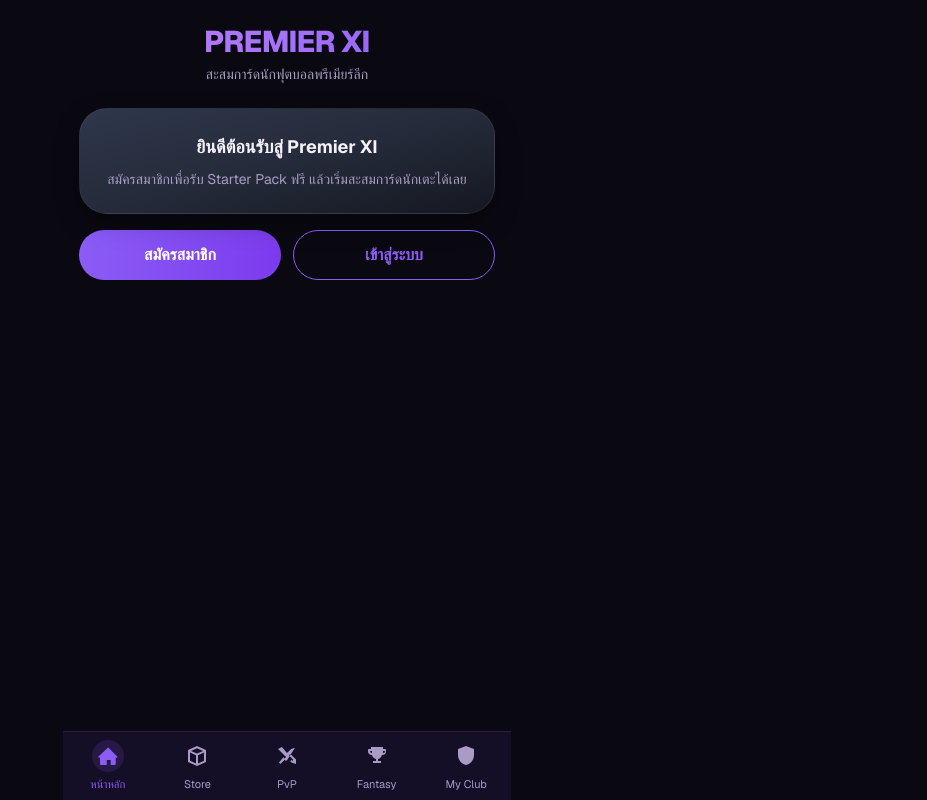
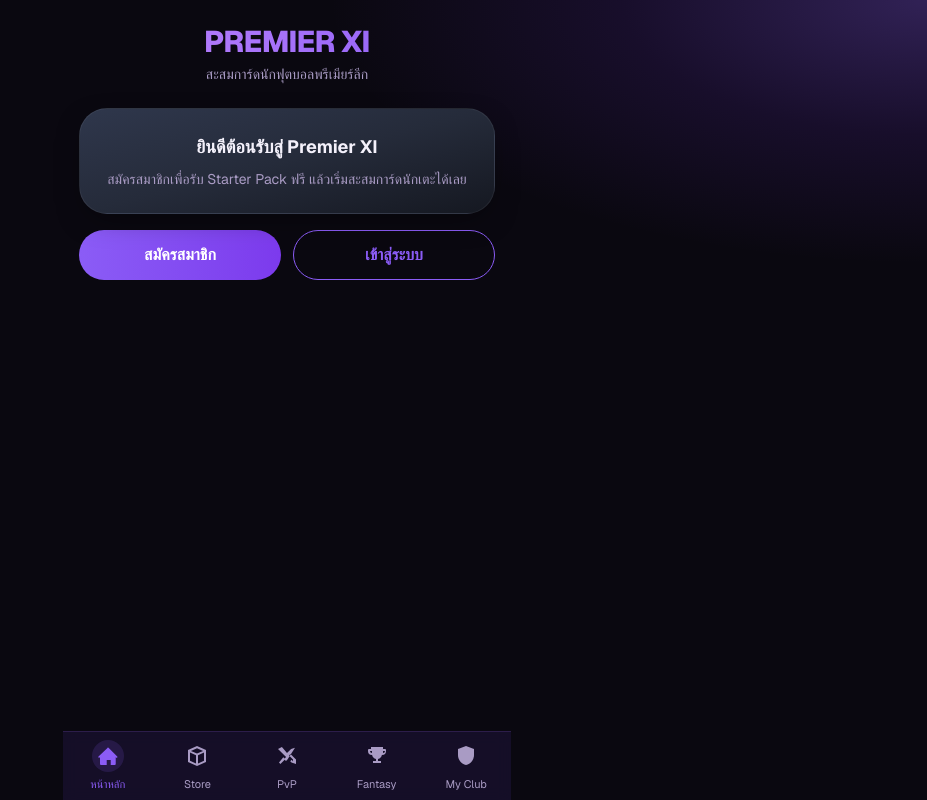
Before and after one commit to gonnarich88-design/premierXI, a Next.js app: page / in a window 1280 px wide. Shown: the whole page, without its empty margins (353-1280 px from the left). Built offline with nearby package versions, Linux system fonts and the light colour scheme; no server answers.

Commit message:
revert(theme): keep radial gradient on body as original

```diff
--- a/src/app/globals.css
+++ b/src/app/globals.css
@@ -65,21 +65,13 @@ body {
 
 body {
   font-family: var(--font-sans), system-ui, -apple-system, sans-serif;
-}
-
-/* Fixed background layer — works on mobile where background-attachment: fixed is buggy */
-body::before {
-  content: "";
-  position: fixed;
-  inset: 0;
-  z-index: -1;
-  pointer-events: none;
   background-image: radial-gradient(
     85% 60% at 100% 0%,
     rgba(139, 92, 246, 0.3) 0%,
     rgba(124, 58, 237, 0.12) 28%,
     transparent 55%
   );
+  background-attachment: fixed;
 }
 
 /* Hide scrollbars for a more app-like mobile feel */
```
